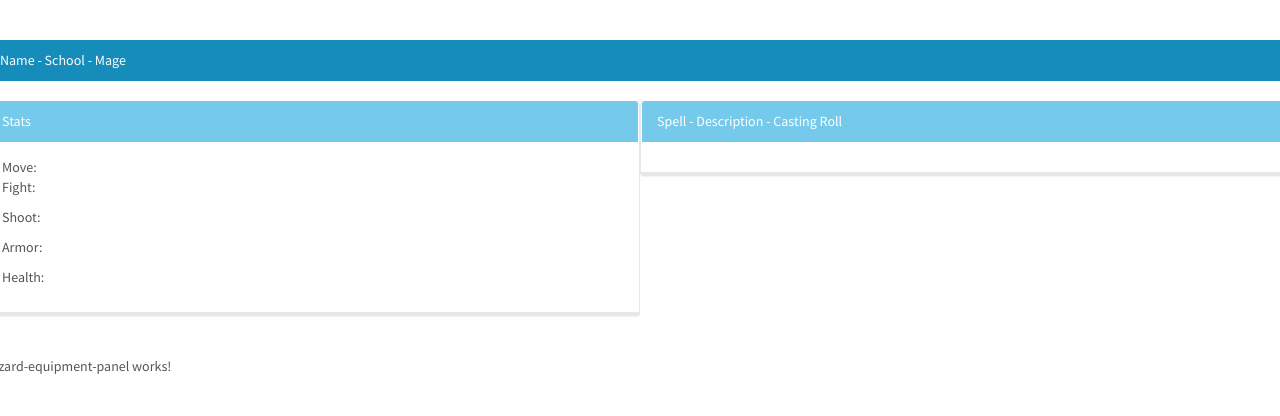
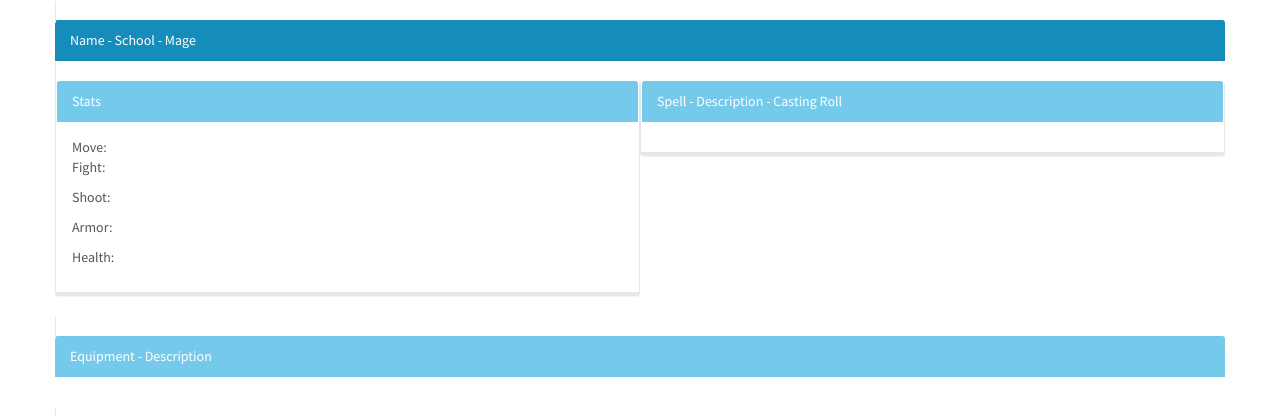
Before and after one commit to ChargerIIC/Frostgrave-WarRoster, an Angular app: page / in a window 1280 px wide. Shown: the top 416 px of the page. Built offline with nearby package versions, Linux system fonts and the light colour scheme.

Commit message:
Fix for Container sizing issue
Bootstrap didn't like the container being seperated from the rows by a
div.

```diff
--- a/src/app/app.component.html
+++ b/src/app/app.component.html
@@ -1,3 +1,5 @@
-<div class="row"><app-wizard-summary-panel class="panel panel-primary"></app-wizard-summary-panel></div>
-<div class="row"><app-wizard-stats-panel class="col-lg-6 col-md-6 col-xs-6 panel panel-info"></app-wizard-stats-panel><app-wizard-spells-panel class="col-lg-6 col-md-6 col-xs-6 panel panel-info"></app-wizard-spells-panel></div>
-<div class="row"><app-wizard-equipment-panel class="panel panel-info"></app-wizard-equipment-panel></div>
+<div class="container">
+  <div class="row"><app-wizard-summary-panel class="panel panel-primary"></app-wizard-summary-panel></div>
+  <div class="row"><app-wizard-stats-panel class="col-lg-6 col-md-6 col-xs-6 panel panel-info"></app-wizard-stats-panel><app-wizard-spells-panel class="col-lg-6 col-md-6 col-xs-6 panel panel-info"></app-wizard-spells-panel></div>
+  <div class="row"><app-wizard-equipment-panel class="panel panel-info"></app-wizard-equipment-panel></div>
+</div>
--- a/src/app/wizard-equipment-panel/wizard-equipment-panel.component.html
+++ b/src/app/wizard-equipment-panel/wizard-equipment-panel.component.html
@@ -1,3 +1,2 @@
-<p>
-  wizard-equipment-panel works!
-</p>
+<div class="panel-heading">Equipment - Description</div>
+<div class="panel-body"></div>
--- a/src/index.html
+++ b/src/index.html
@@ -9,6 +9,6 @@
   <link rel="icon" type="image/x-icon" href="favicon.ico">
 </head>
 <body>
-  <app-root class="container">Loading...</app-root>
+  <app-root>Loading...</app-root>
 </body>
 </html>
```
